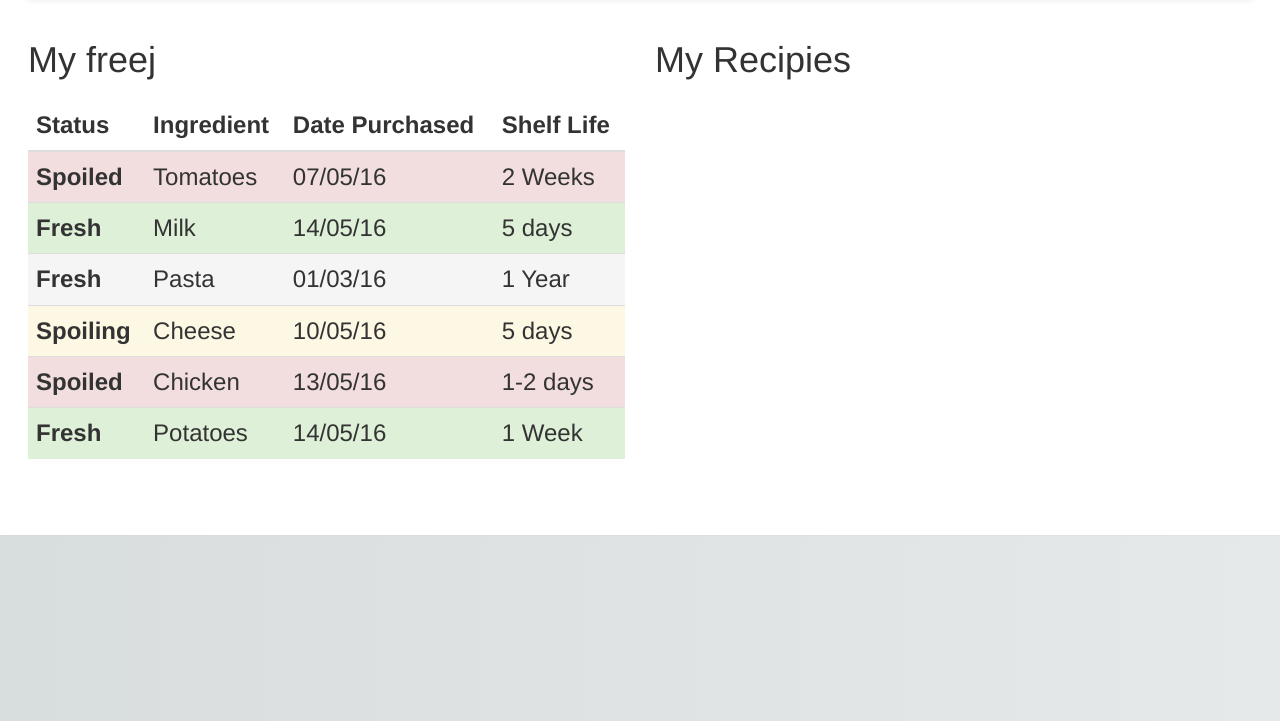
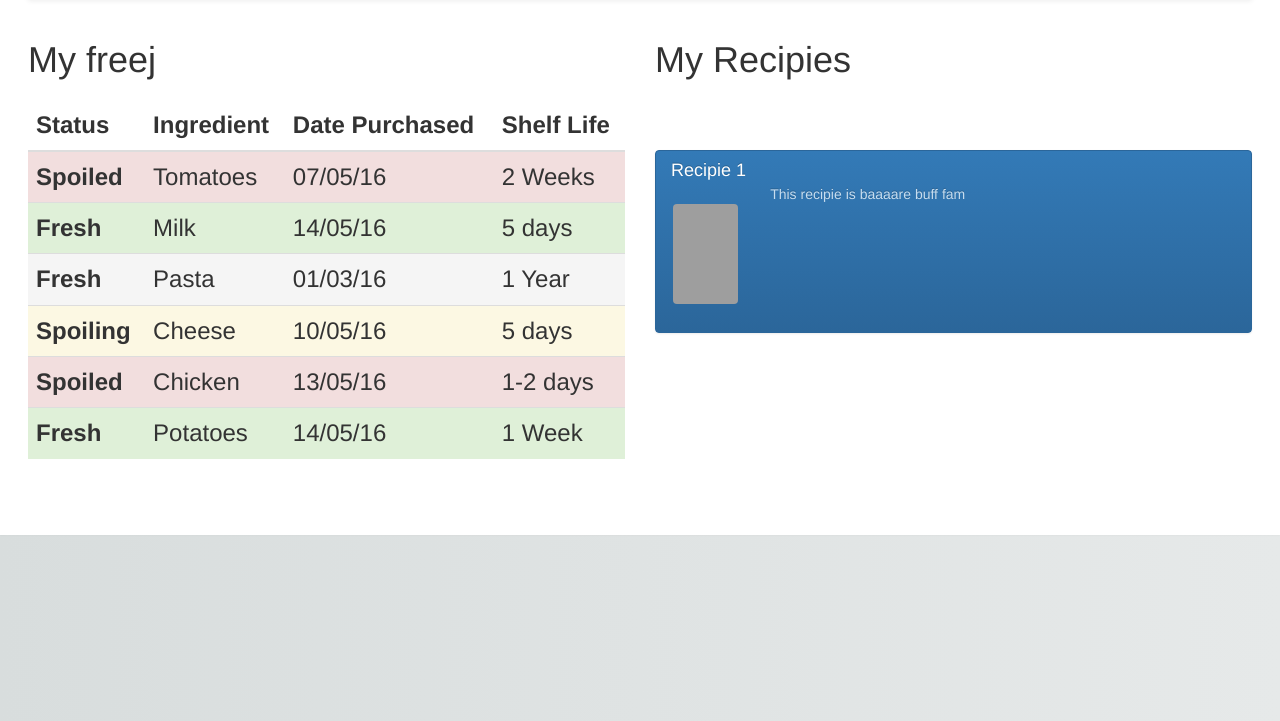
Before and after one commit to klachhani/freej, a Flask app: template templates/hello.html in a window 1280 px wide. Shown: the part 79-800 px from the top of the page. Run offline with Flask 2, Linux system fonts and the light colour scheme; the template is opened without the code that fills it, so the values that code supplies are empty; some libraries are stand-ins or nearby versions; grey boxes are pictures that could not be loaded.

Commit message:
Fixed padding-bottom

```diff
--- a/templates/hello.html
+++ b/templates/hello.html
@@ -25,7 +25,7 @@
         </nav>
 
     <div class="row">
-    <div class="col-md-6">
+        <div class="col-md-6">
         <h1> <p>My freej</p>
         </h1>
         <h3> <table class="table table-hover">
@@ -73,8 +73,22 @@
             </h3>
         </div>
             <div class="col-md-6">
-            <h1> <p>My Recipies</p>
+            <h1 style="padding-bottom:50px"> <p>My Recipies</p>
             </h1>
+
+                <div class="list-group">
+                    <a href="#" class="list-group-item active">
+                        <h4 class="list-group-item-heading">Recipie 1</h4>
+                        <div class="row">
+                            <div class="col-md-2">
+                                <img src="https://photos.bigoven.com/recipe/hero/lemon-artichoke-baked-orzo-a825b7.jpg" style="width:138px;height:100px;" >
+                            </div>
+                            <div class="col-md-10">
+                                <p class="list-group-item-text">This recipie is baaaare buff fam</p>
+                            </div>
+                        </div>
+                    </a>
+                </div>
             <!-- <div> <table class="table table-hover">
                 <thead>
                     <tr>
@@ -112,6 +126,8 @@
             </table>
         </h3>
         </div> -->
+            </div>
     </div>
+
     </body>
 </html>
```
